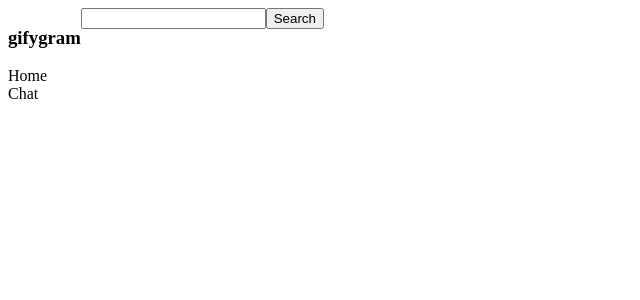
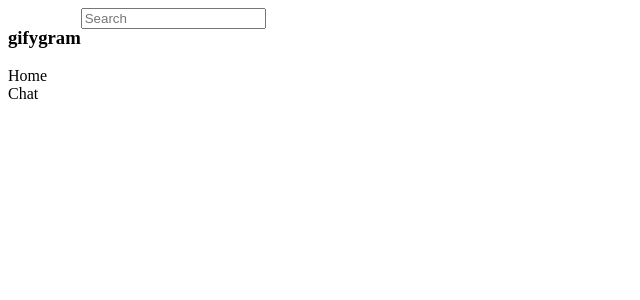
Before and after one commit to rhkim1292/gifygram, a React (Create React App) app: page / in a window 1280 px wide. Shown: the top 300 px of the page, without its empty margins (0-640 px from the left). Built offline with nearby package versions, Linux system fonts and the light colour scheme.

Commit message:
Implement searching on input value change
The gif grid is also replaced with Loading... text if the search
function is still in progress.

A clear button also appears next to the search field if it isn't empty.

```diff
--- a/src/components/GifGrid.js
+++ b/src/components/GifGrid.js
@@ -1,13 +1,13 @@
 import React from 'react';
 
 const GifGrid = ({ gifUrls }) => {
-  return (
-    <div>
-      {gifUrls.map(url => (
-        <img key={url} src={url} alt="" />
-      ))}
-    </div>
-  );
+    return (
+        <div className="results-container">
+            {gifUrls.map((url) => (
+                <img key={url} src={url} alt="" />
+            ))}
+        </div>
+    );
 };
 
 export default GifGrid;
--- a/src/components/Home.js
+++ b/src/components/Home.js
@@ -1,12 +1,25 @@
 import '../styles/Home.css';
-import { useState } from 'react';
+import { useEffect, useState } from 'react';
 import GifGrid from './GifGrid.js';
 
 function Home() {
     const [query, setQuery] = useState('');
     const [gifUrls, setGifUrls] = useState([]);
+    const [isLoading, setIsLoading] = useState(false);
+
+    useEffect(() => {
+        searchGifs();
+        // eslint-disable-next-line react-hooks/exhaustive-deps
+    }, [query]);
 
     const searchGifs = async () => {
+        if (!query) {
+            setGifUrls([]);
+            return;
+        }
+
+        setIsLoading(true);
+
         const apiKey = 'AIzaSyBJOOwPOsBC3X1eeG_DphyGLUbxexnyzqU';
         const clientkey = 'gifygram';
         var lmt = 8;
@@ -26,23 +39,34 @@
             lmt;
         const response = await fetch(url);
         const json = await response.json();
-        console.log(json.results);
         const urls = json.results.map((result) => {
             return result['media_formats']['nanogif'].url;
         });
-        console.log(urls);
         setGifUrls(urls);
+
+        setIsLoading(false);
     };
+
+    const clearSearch = () => {
+        setQuery('');
+        setGifUrls([]);
+    };
+
     return (
         <div className="home-container">
-            <input
-                value={query}
-                onChange={(event) => setQuery(event.target.value)}
-            />
-            <button onClick={searchGifs}>Search</button>
-            <div className="results-container">
-                <GifGrid gifUrls={gifUrls} />
+            <div className="search-wrapper">
+                <input
+                    value={query}
+                    onChange={(event) => setQuery(event.target.value)}
+                    placeholder="Search"
+                />
+                {query && (
+                    <button className="clear-btn" onClick={clearSearch}>
+                        x
+                    </button>
+                )}
             </div>
+            {isLoading ? <div>Loading...</div> : <GifGrid gifUrls={gifUrls} />}
         </div>
     );
 }
```
